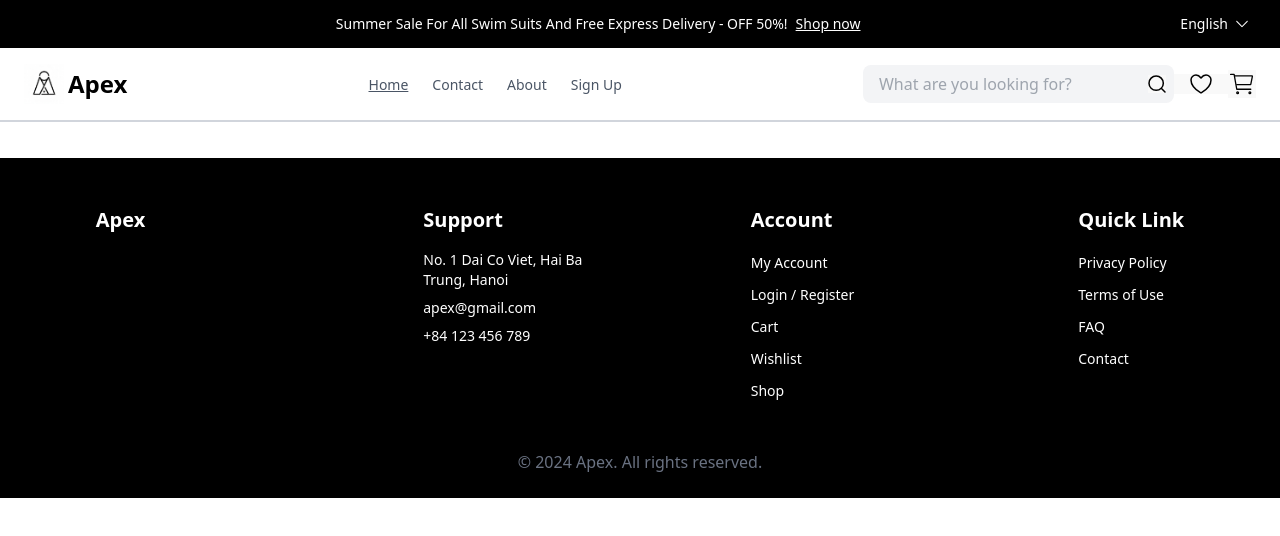
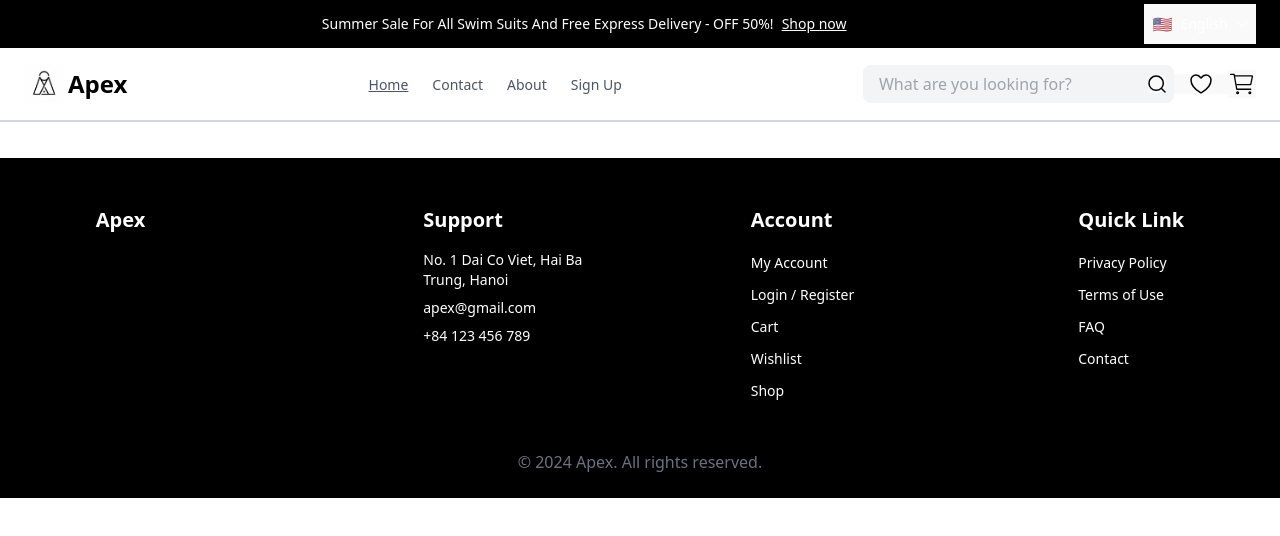
Before and after one commit to ncquan04/IT4409, a React (Vite) app: page / in a window 1280 px wide. Shown: the top 536 px of the page. Built offline with nearby package versions, Linux system fonts and the light colour scheme.

Commit message:
Add LanguageSelectDropdown component and integrate it into TopHeader for language selection

```diff
--- /dev/null
+++ b/src/components/navBar/components/LanguageSelectDropdown.tsx
@@ -0,0 +1,54 @@
+import { useI18n } from "../../../contexts/I18nContext";
+import { languageNames, flagEmojis } from "../../../i18n";
+
+type LanguageSelectDropdownProps = {
+  open: boolean;
+  onSelect?: (code: string) => void;
+};
+
+const LanguageSelectDropdown = ({
+  open,
+  onSelect,
+}: LanguageSelectDropdownProps) => {
+  const { locale, currentLocale } = useI18n();
+
+  return (
+    <div
+      className={`absolute top-8 right-0 origin-top-right p-2 bg-white rounded-lg shadow-lg z-10 flex flex-col gap-1 min-w-[160px]
+         transition-all duration-200 ease-out
+         ${
+           open
+             ? "opacity-100 scale-100 translate-y-0 pointer-events-auto visible"
+             : "opacity-0 scale-95 -translate-y-1 pointer-events-none invisible"
+         }`}
+      role="listbox"
+      aria-label="Language selector"
+      aria-hidden={!open}
+    >
+      {Object.entries(languageNames).map(([code, name]) => {
+        const selected = currentLocale === code;
+        return (
+          <button
+            key={code}
+            type="button"
+            role="option"
+            aria-selected={selected}
+            disabled={!open}
+            onClick={() => {
+              locale(code);
+              onSelect?.(code);
+            }}
+            className={`flex flex-row items-center gap-2 rounded px-2 py-1 text-left hover:bg-gray-100 focus:bg-gray-100 focus:outline-none ${
+              selected ? "bg-gray-100" : ""
+            }`}
+          >
+            <span className="text-base">{flagEmojis[code]}</span>
+            <span className="text-sm text-black">{name}</span>
+          </button>
+        );
+      })}
+    </div>
+  );
+};
+
+export default LanguageSelectDropdown;
--- a/src/components/navBar/components/TopHeader.tsx
+++ b/src/components/navBar/components/TopHeader.tsx
@@ -1,10 +1,25 @@
 import { useI18n } from "../../../contexts/I18nContext";
-import { languageNames } from "../../../i18n";
+import { languageNames, flagEmojis } from "../../../i18n";
 import ArrowDownIcon from "../../../icons/ArrowDownIcon";
+import LanguageSelectDropdown from "./LanguageSelectDropdown";
+import { useEffect, useRef, useState } from "react";
 
 const TopHeader = () => {
   const i18n = useI18n();
   const { currentLocale } = useI18n();
+  const [open, setOpen] = useState(false);
+  const containerRef = useRef<HTMLDivElement | null>(null);
+
+  useEffect(() => {
+    const onDocClick = (e: MouseEvent) => {
+      if (!containerRef.current) return;
+      if (!containerRef.current.contains(e.target as Node)) {
+        setOpen(false);
+      }
+    };
+    document.addEventListener("mousedown", onDocClick);
+    return () => document.removeEventListener("mousedown", onDocClick);
+  }, []);
 
   return (
     <aside
@@ -22,11 +37,37 @@ const TopHeader = () => {
           {i18n.t("Shop now")}
         </a>
       </div>
-      <div className="p-2 justify-center items-center gap-2 flex flex-row">
-        <span className="text-sm text-white">
-          {i18n.t(languageNames[currentLocale])}
-        </span>
-        <ArrowDownIcon width={12} height={12} fill="white" aria-hidden="true" />
+      <div className="relative" ref={containerRef}>
+        <button
+          type="button"
+          className="p-2 justify-center items-center gap-2 flex flex-row select-none"
+          onClick={() => setOpen((v) => !v)}
+          aria-haspopup="listbox"
+          aria-expanded={open}
+        >
+          <span className="text-base">{flagEmojis[currentLocale]}</span>
+          <span className="text-sm text-white">
+            {languageNames[currentLocale]}
+          </span>
+          <span
+            className={`transition-transform duration-200 ${
+              open ? "rotate-180" : "rotate-0"
+            }`}
+          >
+            <ArrowDownIcon
+              width={12}
+              height={12}
+              fill="white"
+              aria-hidden="true"
+            />
+          </span>
+        </button>
+        <LanguageSelectDropdown
+          open={open}
+          onSelect={() => {
+            setOpen(false);
+          }}
+        />
       </div>
     </aside>
   );
```
